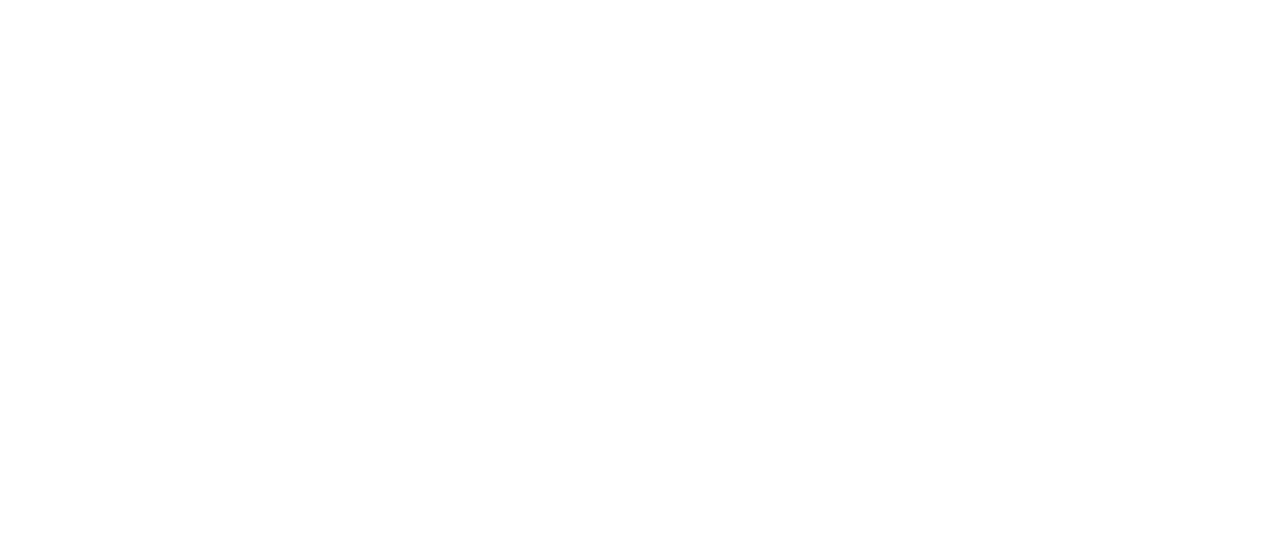
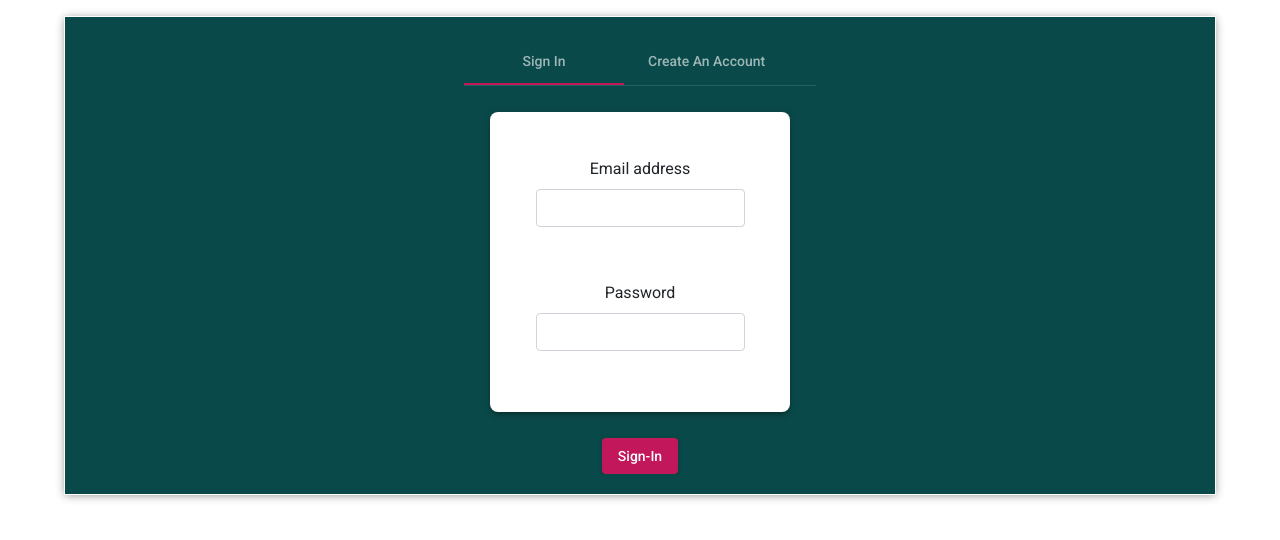
Before and after one commit to akaljotgujjar/BookStore, an Angular app: page /signIn in a window 1280 px wide. Before the commit this address led to /. Shown: the top 540 px of the page. Built offline with nearby package versions, Linux system fonts and the light colour scheme.

Commit message:
working on Sign In page

```diff
--- a/src/app/header/header.component.html
+++ b/src/app/header/header.component.html
@@ -15,7 +15,7 @@
                 <a class="fontFamily" href="#"><i class="fas fa-long-arrow-alt-right"></i> My Account</a>
             </li>
             <li>
-                <a class="fontFamily" href="#"><i class="fas fa-long-arrow-alt-right"></i> Sign In</a>
+                <a class="fontFamily" [routerLink]="'/signIn'"><i class="fas fa-long-arrow-alt-right"></i> Sign In</a>
             </li>
         </ul>
     </nav>
--- a/src/app/routes.ts
+++ b/src/app/routes.ts
@@ -2,6 +2,7 @@
 import { HomeComponent } from './home/home.component';
 import { TextbooksComponent } from './textbooks/textbooks.component';
 import { RentComponent } from './rent/rent.component';
+import { SignInComponent } from './sign-in/sign-in.component';
 
 const routes: Routes = [
     {
@@ -27,6 +28,14 @@
         data: {
             name: 'rent'
         }
+    },
+    {
+        path: 'signIn',
+        component: SignInComponent,
+        resolve: {},
+        data: {
+            name: 'signIn'
+        }
     }
 ];
 
--- /dev/null
+++ b/src/app/sign-in/sign-in.component.css
@@ -0,0 +1,41 @@
+.formGroupContainer, .boxShadow {
+    width: 90%;
+    margin: 0px auto;
+    border: 1px solid white;
+    margin-top: 1em;
+    background-color: rgb(10, 73, 73);
+}
+
+.innerContainer {
+    display: grid;
+    grid-template-columns: repeat(1, 1fr);
+    justify-items: center;
+    text-align: center;
+    grid-row-gap: 3em;
+    margin: 20px 0px;
+}
+
+.example-small-box, .example-large-box {
+    display: grid;
+    align-items: center;
+    justify-content: center;
+    margin: 26px;
+    padding: 26px;
+    border-radius: 8px;
+}
+
+.example-small-box {
+    height: 300px;
+    width: 300px;
+    background-color: white;
+}
+
+.example-large-box {
+    height: 400px;
+    width: 400px;
+    background-color: white;
+}
+
+.mat-tab-label-content {
+    color: black;
+}
--- /dev/null
+++ b/src/app/sign-in/sign-in.component.html
@@ -0,0 +1,25 @@
+<div class="formGroupContainer boxShadow">
+    <div class="innerContainer">
+        <mat-tab-group dynamicHeight>
+            <mat-tab label="Sign In">
+                <div class="example-small-box mat-elevation-z4">
+                    <div class="form-group">
+                        <label for="exampleInputEmail1">Email address</label>
+                        <input type="email" class="form-control" id="exampleInputEmail1" aria-describedby="emailHelp">
+                    </div>
+                    <div class="form-group">
+                        <label for="exampleInputPassword1">Password</label>
+                        <input type="password" class="form-control" id="exampleInputPassword1">
+                    </div>
+                </div>
+                <button mat-raised-button color="primary">Sign-In</button>
+            </mat-tab>
+            <mat-tab label="Create An Account">
+                <div class="example-large-box mat-elevation-z4">
+                    Large content
+                </div>
+                <button mat-raised-button color="primary">Create Account</button>
+            </mat-tab>
+        </mat-tab-group>
+    </div>
+</div>
--- /dev/null
+++ b/src/app/sign-in/sign-in.component.ts
@@ -0,0 +1,15 @@
+import { Component, OnInit } from '@angular/core';
+
+@Component({
+  selector: 'app-sign-in',
+  templateUrl: './sign-in.component.html',
+  styleUrls: ['./sign-in.component.css']
+})
+export class SignInComponent implements OnInit {
+
+  constructor() { }
+
+  ngOnInit() {
+  }
+
+}
--- a/src/styles.css
+++ b/src/styles.css
@@ -22,3 +22,7 @@
     -moz-box-shadow: 0px 1px 9px -1px rgba(0, 0, 0, 0.45);
     box-shadow: 0px 1px 9px -1px rgba(0, 0, 0, 0.45);
 }
+
+.black {
+    color: black;
+}
```
Also changed, not shown: src/app/app.module.ts (+11 -2 lines), src/app/shared-component/shared-component.module.ts (+6 -1 lines), 1 other file (tests, documents, lock files or other folders).
